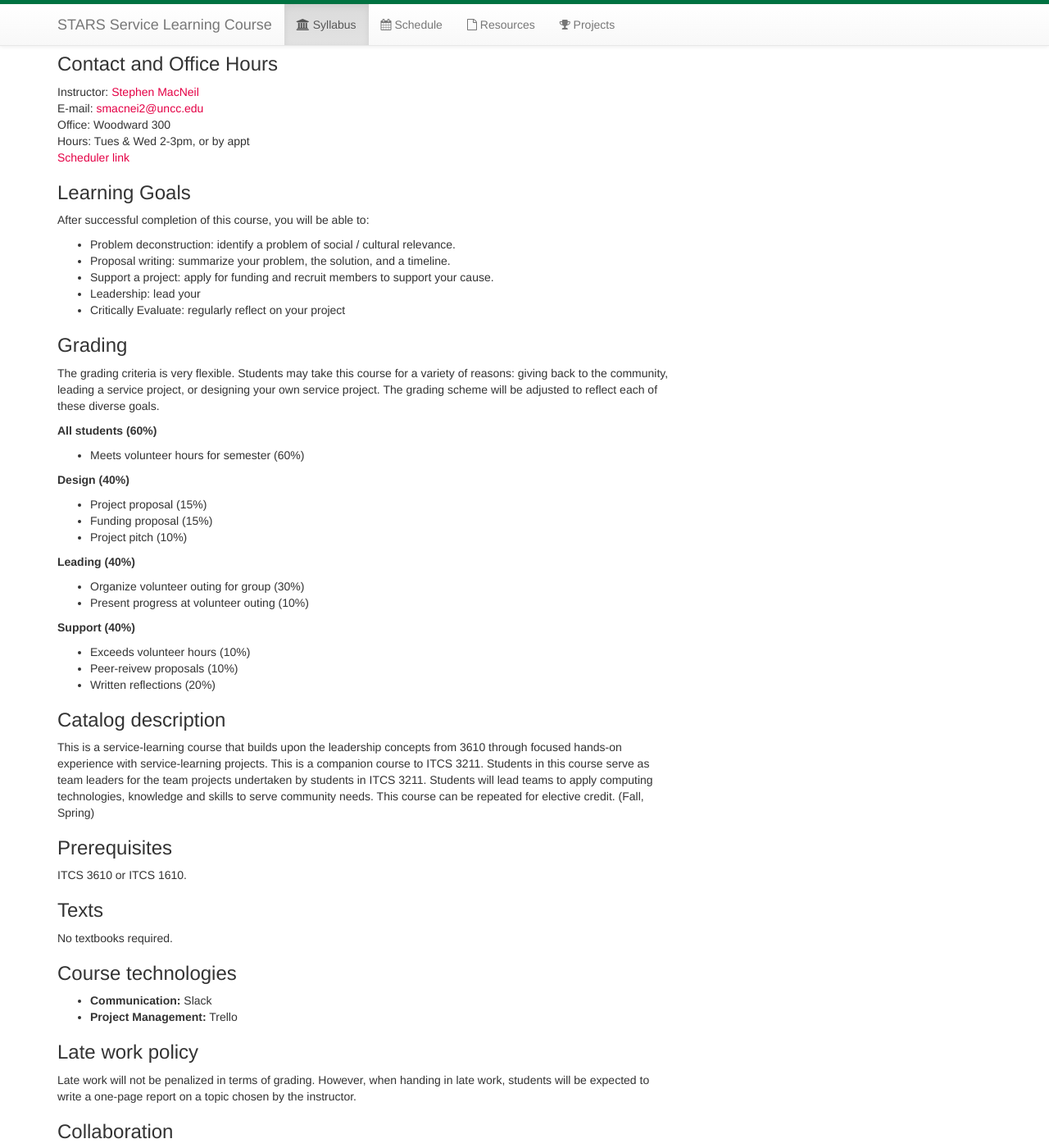
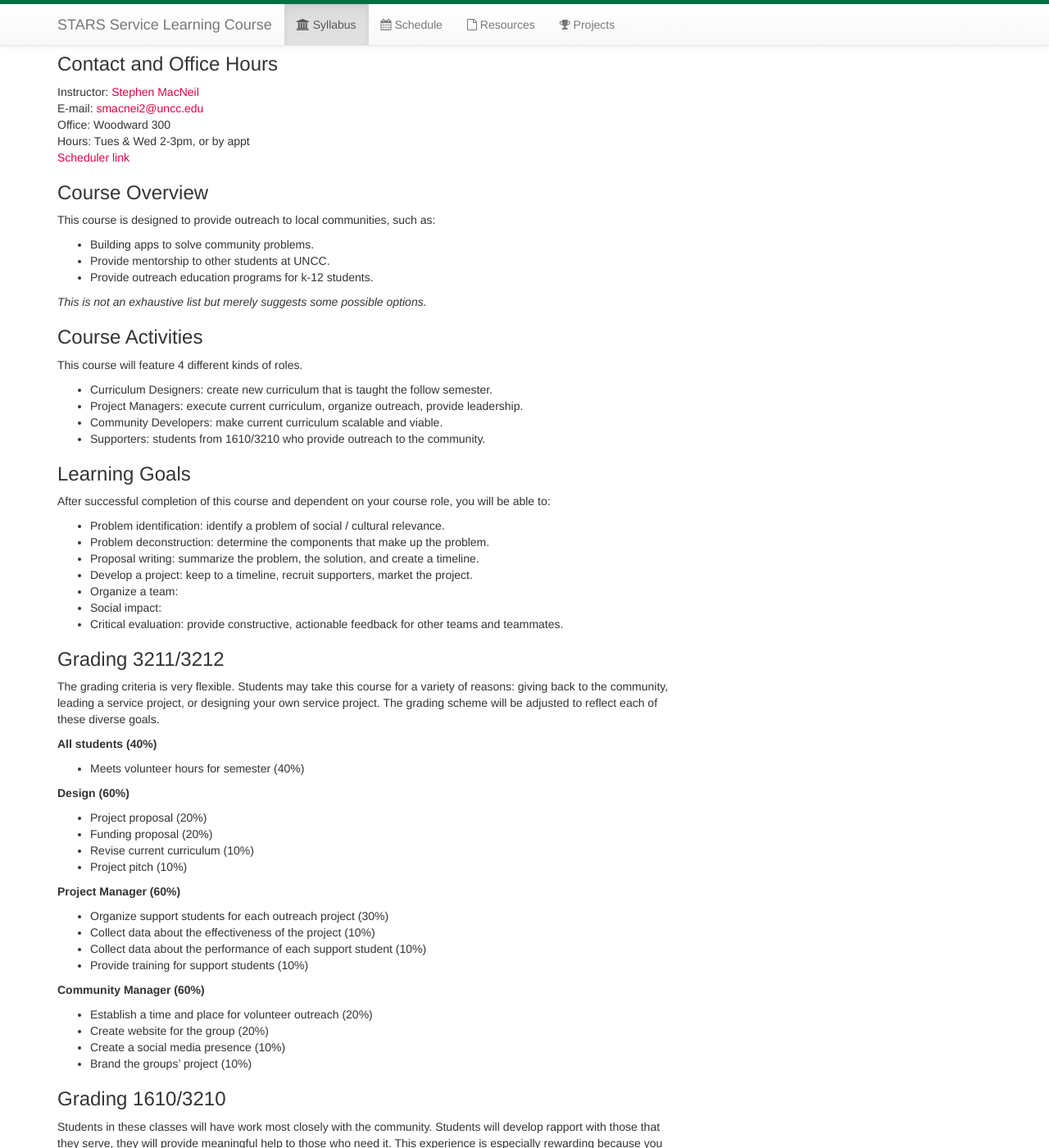
Before and after one commit to stevemacn/service-learning-course, a Jekyll site: the page built from syllabus.md, in a window 1280 px wide and 1400 px high, scrolled down 215 px. Shown: the whole window at 82% size. Built offline with Jekyll 4.4.1, drawn with Linux system fonts in a browser that asks for light colours; nearby versions of some CDN libraries; some of the changed text lies outside the part shown.

Commit message:
update the syllabus: grading, late policy, overview, activities

```diff
--- a/syllabus.md
+++ b/syllabus.md
@@ -23,44 +23,90 @@ Hours: {{site.office-hours}}<br />
 
 {{include _includes/ta.md}}
 
+### Course Overview
+
+This course is designed to provide outreach to local communities, such as:
+
+* Building apps to solve community problems.
+* Provide mentorship to other students at UNCC.
+* Provide outreach education programs for k-12 students.
+
+*This is not an exhaustive list but merely suggests some possible options.*
+
+### Course Activities
+
+This course will feature 4 different kinds of roles.
+
+* Curriculum Designers: create new curriculum that is taught the follow semester.
+* Project Managers: execute current curriculum, organize outreach, provide leadership.
+* Community Developers: make current curriculum scalable and viable.
+* Supporters: students from 1610/3210 who provide outreach to the community.
+
 ### Learning Goals
 
-After successful completion of this course, you will be able to:
+After successful completion of this course and dependent on your course role, you will be able to:
 
-* Problem deconstruction: identify a problem of social / cultural relevance.
-* Proposal writing: summarize your problem, the solution, and a timeline.
-* Support a project: apply for funding and recruit members to support your cause.
-* Leadership: lead your
-* Critically Evaluate: regularly reflect on your project
+* Problem identification: identify a problem of social / cultural relevance.
+* Problem deconstruction: determine the components that make up the problem.
+* Proposal writing: summarize the problem, the solution, and create a timeline.
+* Develop a project: keep to a timeline, recruit supporters, market the project.
+* Organize a team:
+* Social impact:
+* Critical evaluation: provide constructive, actionable feedback for other teams and teammates.
 
-### Grading
+### Grading 3211/3212
 
 The grading criteria is very flexible. Students may take this course for a
 variety of reasons: giving back to the community, leading a service
 project, or designing your own service project. The grading scheme will be
 adjusted to reflect each of these diverse goals.
 
-**All students (60%)**
+**All students (40%)**
 
-- Meets volunteer hours for semester (60%)
+- Meets volunteer hours for semester (40%)
 
-**Design (40%)**
+**Design (60%)**
 
-- Project proposal (15%)
-- Funding proposal (15%)
+- Project proposal (20%)
+- Funding proposal (20%)
+- Revise current curriculum (10%)
 - Project pitch (10%)
 
-**Leading (40%)**
+**Project Manager (60%)**
 
-- Organize volunteer outing for group (30%)
-- Present progress at volunteer outing (10%)
+- Organize support students for each outreach project (30%)
+- Collect data about the effectiveness of the project (10%)
+- Collect data about the performance of each support student (10%)
+- Provide training for support students (10%)
 
-**Support (40%)**
+**Community Manager (60%)**
 
-- Exceeds volunteer hours (10%)
-- Peer-reivew proposals (10%)
-- Written reflections (20%)
+- Establish a time and place for volunteer outreach (20%)
+- Create website for the group (20%)
+- Create a social media presence (10%)
+- Brand the groups' project (10%)
 
+
+### Grading 1610/3210
+
+Students in these classes will have work most closely with the community.
+Students will develop rapport with those that they serve, they will provide
+meaningful help to those who need it. This experience is especially rewarding
+because you get to see first hand the affect that your service has on the community.
+
+**Support (100%)***
+
+- Meets volunteer hours for the semester (60%)
+- Provide critique for students in 3211 / 3212 (10%)
+- Written reflections after each outreach event (30%)
+
+**Extra (<20%)**
+
+- Submit a pull request to the course website (1-5%)
+- Exceed volunteer hours (<10%)
+- Professional Development: share your experience (<5%)
+    - Add an entry to your CV
+    - Put something about your experience on your website.
 
 
 ### Catalog description
@@ -79,12 +125,14 @@ No textbooks required.
 
 - **Communication:** Slack
 - **Project Management:** Trello
+- **Marketing:** Twitter, Facebook, Kickstarter
 
 ### Late work policy
 
 Late work will not be penalized in terms of grading. However, when handing
-in late work, students will be expected to write a one-page report on a topic
-chosen by the instructor.
+in late work, students will be expected to write an abstract about a topic
+of the instructor's choosing. The instructor may also choose to let students
+submit an relevant video to the resource page of the website.
 
 ### Collaboration
 
@@ -92,7 +140,7 @@ Collaboration is an essential part of doing good work. In preparing
 this course, I asked for advice from my faculty mentors: Celine Latulipe and
 Jamie Payton. Similarly, if you ask for advice or you recruit students to
 help you with a project, you should give them credit and thank them for
-helping you. As a leader, it is your job  to make the people that you
+helping you. As a leader, it is your job to make the people that you
 lead look good.
 
 So, if someone helps you in any way (even just as a sounding board) be sure to
```
